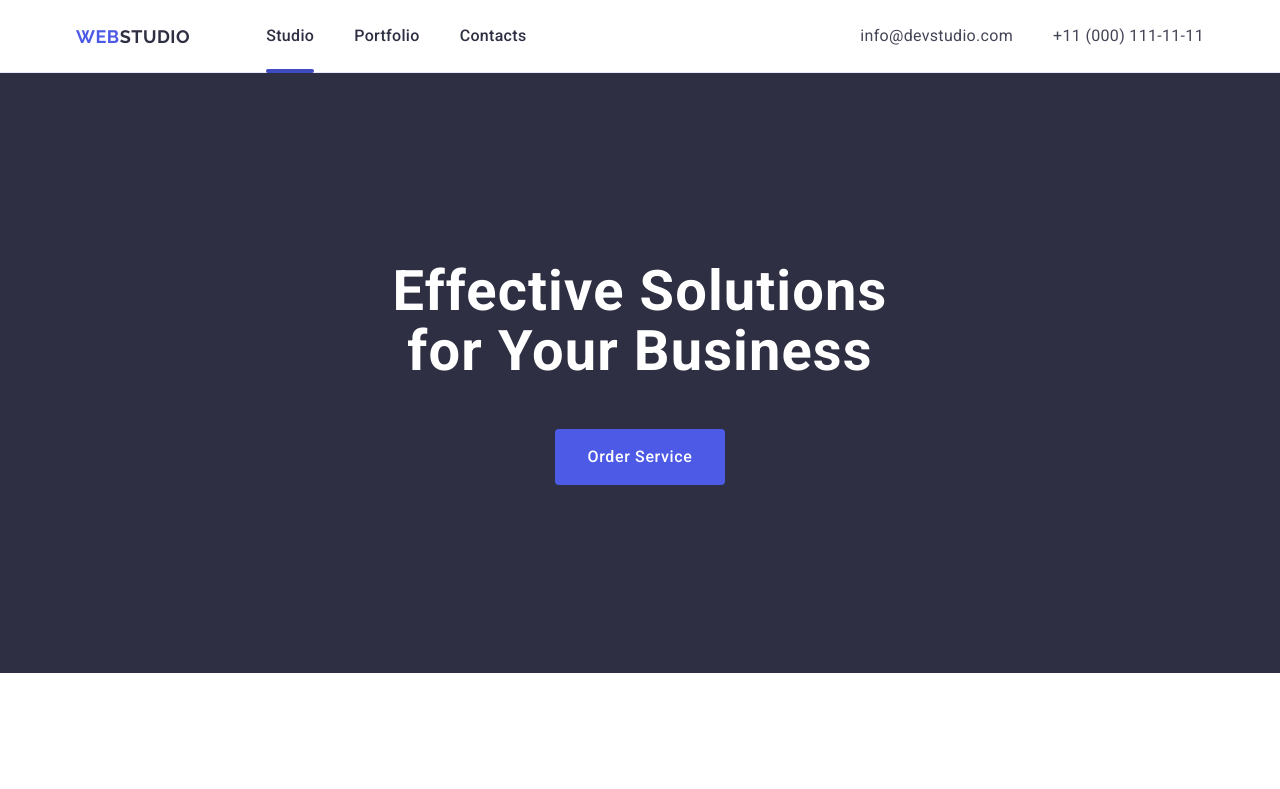
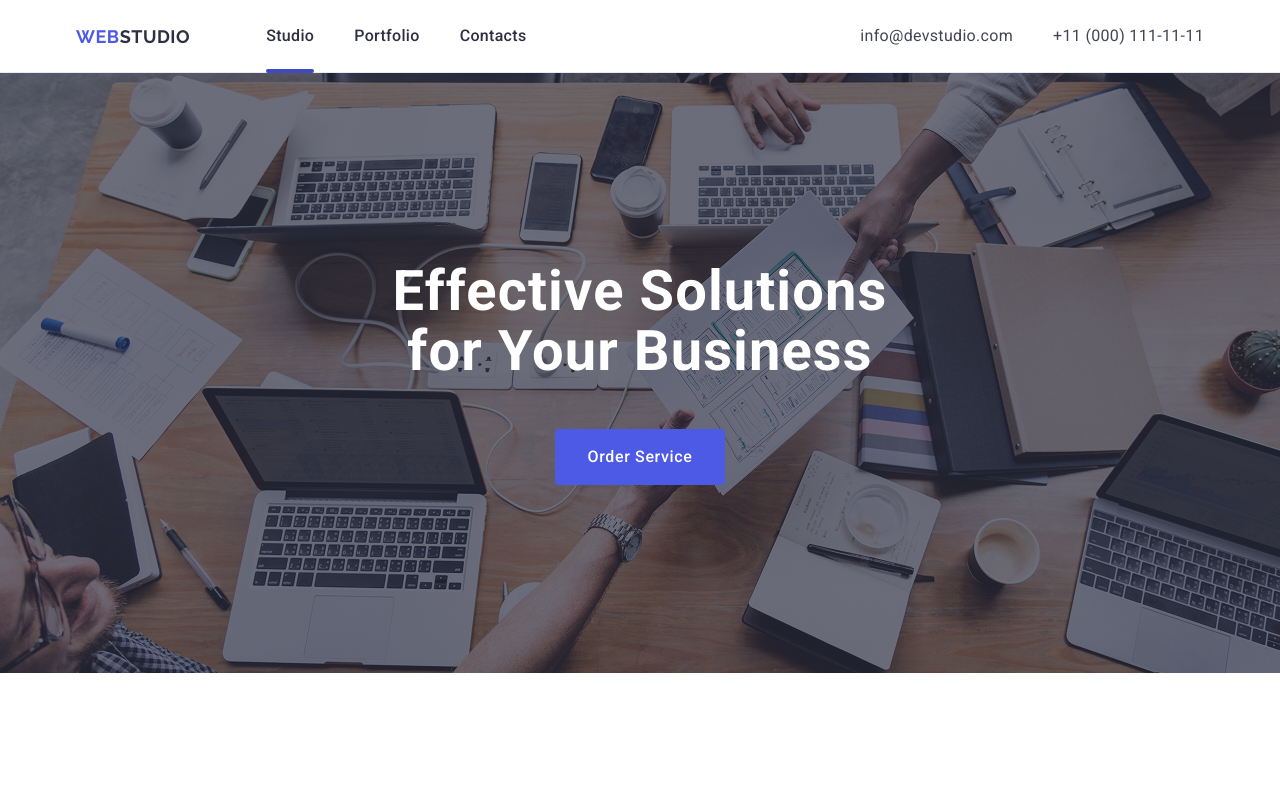
Before and after one commit to Nastya1211/goit-markup-hw-04, a plain HTML site: page index.html in a window 1280 px wide. Shown: the top 789 px of the page. Drawn offline with nearby package versions, Linux system fonts and the light colour scheme; the site is published under a folder, as on GitHub Pages, so addresses that start at the root find nothing.

Commit message:
change css/styles.css

```diff
--- a/css/styles.css
+++ b/css/styles.css
@@ -131,7 +131,7 @@ img {
 .solutions {
   background-image:
     linear-gradient(rgba(46, 47, 66, 0.7), rgba(46, 47, 66, 0.7)),
-    url(/images/hero-image.jpg);
+    url(../images/hero-image.jpg);
   background-size: cover;
   background-color: #2e2f42;
   padding: 188px 0;
```
